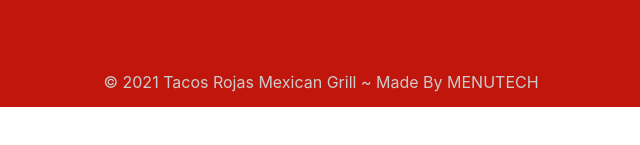
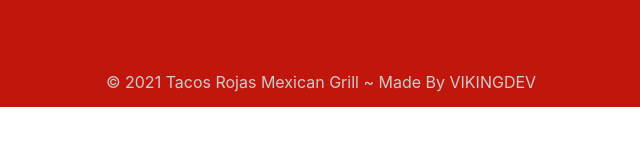
Before and after one commit to VikingAntonio/tacosrojas, a plain HTML site: page docs/location.html in a window 1280 px wide. Shown: the part 1511-1656 px from the top of the page, 319-959 px from the left. Drawn offline with nearby package versions, Linux system fonts and the light colour scheme; a web font is replaced by a local one.

Commit message:
Update location.html

```diff
--- a/docs/location.html
+++ b/docs/location.html
@@ -105,7 +105,7 @@
             </div>
             <div class="row footer-copyright">
                 <div class="col">
-                    <p>© 2021 Tacos Rojas Mexican Grill ~ Made By MENUTECH</p>
+                    <p>© 2021 Tacos Rojas Mexican Grill ~ Made By VIKINGDEV</p>
                 </div>
             </div>
         </div>
```
